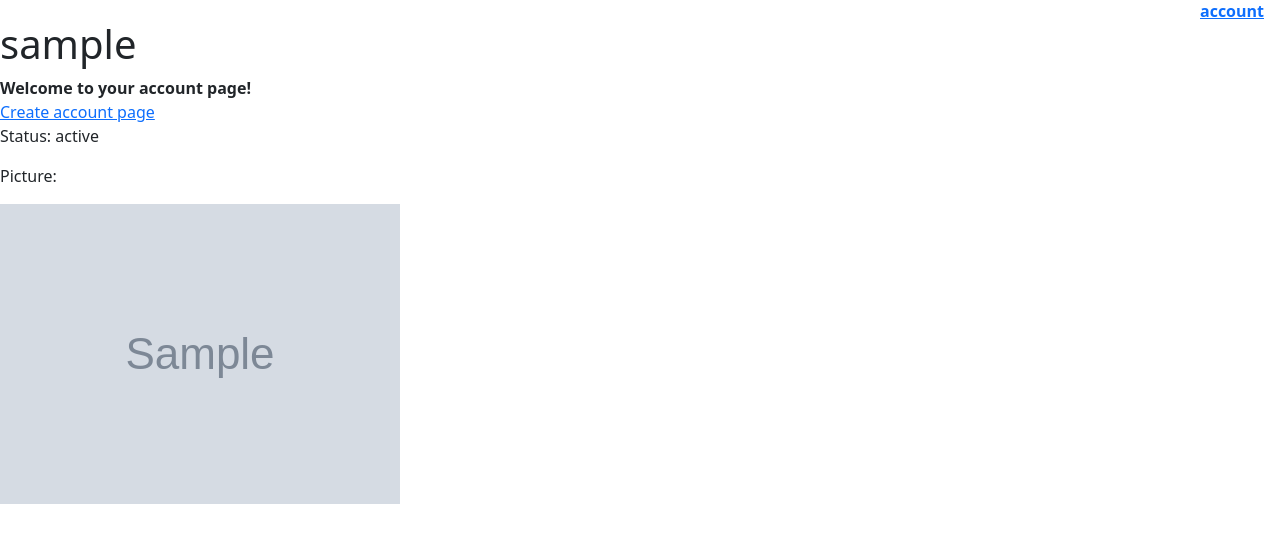
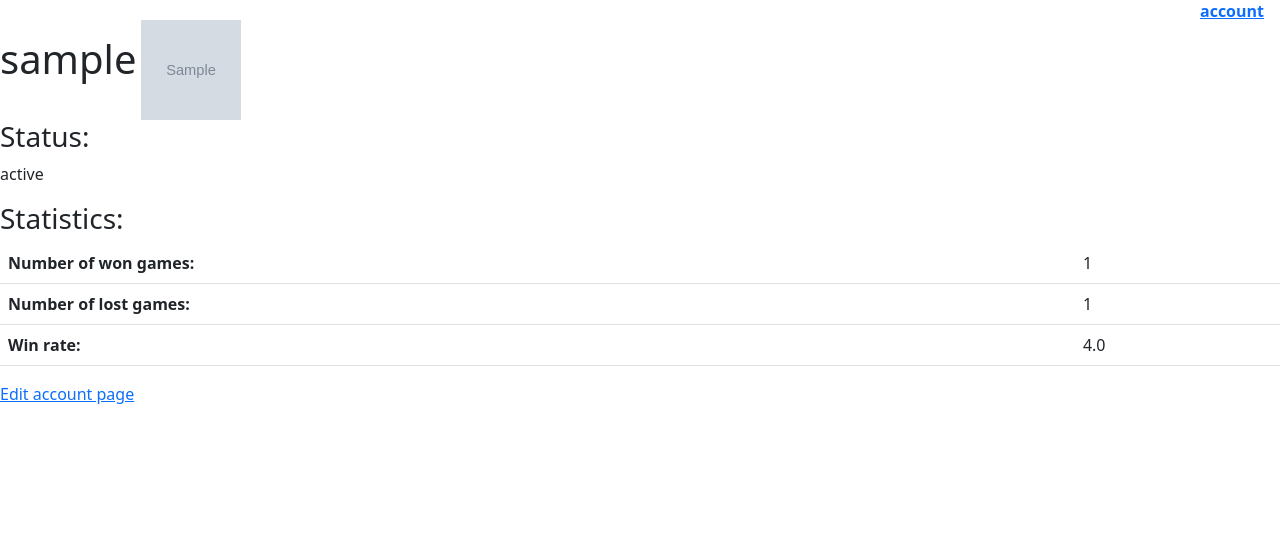
Before and after one commit to renzhexiangjiao/chess_tournament_app_project, a Django app: page /chess/accountpage/ in a window 1280 px wide. Shown: the part 94-637 px from the top of the page. Run offline with Django 3.2, Linux system fonts and the light colour scheme; a user stored in the database is signed in; tables that the repository leaves empty hold one stand-in row (values such as "Sample post"); grey boxes marked "Sample" are stand-in pictures; some libraries are stand-ins or nearby versions.

Commit message:
fixed account page editing

```diff
--- a/chess/models.py
+++ b/chess/models.py
@@ -25,6 +25,27 @@ class Game(models.Model):
     player_black = models.ForeignKey(User, on_delete=models.SET_NULL, null=True, related_name='player_black')
 
     result = models.DecimalField(max_digits=2, decimal_places=1, null=True, blank=True)
+
+    def save(self, *args, **kwargs):
+        if self.result is not None:
+            print('saving game result...')
+            accountpage_white = AccountPage.objects.get_or_create(user=self.player_white)[0]
+            accountpage_black = AccountPage.objects.get_or_create(user=self.player_black)[0]
+
+            if self.result == 1.0: # white won
+                accountpage_white.wonGame += 1
+                accountpage_black.lostGame += 1
+            elif self.result == 0.0: # black won
+                accountpage_white.lostGame += 1
+                accountpage_black.wonGame += 1
+
+            accountpage_white.winRate = accountpage_white.wonGame / (accountpage_white.wonGame + accountpage_white.lostGame)
+            accountpage_black.winRate = accountpage_black.wonGame / (accountpage_black.wonGame + accountpage_black.lostGame)
+
+            accountpage_white.save()
+            accountpage_black.save()
+
+        super(Game, self).save(*args, **kwargs)
 
     def __str__(self):
         return self.player_white.username + ' vs ' + self.player_black.username
--- a/chess/views.py
+++ b/chess/views.py
@@ -231,35 +231,19 @@ class CalendarUpdateView(View):
 
 @login_required
 def create_accountpage(request):
-    filled = False
-
     if request.method == 'POST':
-        accountpage_form = AccountPageForm(request.POST)
+        accountpage = AccountPage.objects.get_or_create(user=request.user)[0]
+        accountpage_form = AccountPageForm(request.POST, request.FILES, instance=accountpage)
 
         if accountpage_form.is_valid():
-
-            # Since we need to set the user attribute ourselves,
-            # we set commit=False. This delays saving the model
-            accountpage = accountpage_form.save(commit=False)
-            accountpage.user = request.user
-
-            if 'picture' in request.FILES:
-                accountpage.picture = request.FILES['picture']
-
-            accountpage.save()
-
-            filled = True
+            accountpage_form.save(commit=True)
+            return redirect(reverse('chess:accountpage'))
         else:
             print(accountpage_form.errors)
     else:
         accountpage_form = AccountPageForm()
 
-    if filled == True:
-        return redirect(reverse('chess:accountpage'))
-    else:
-        return render(request,
-                      'chess/create_accountpage.html',
-                      context = {'accountpage_form': accountpage_form, 'filled': filled})
+    return render(request, 'chess/create_accountpage.html', {'accountpage_form': accountpage_form})
 
 def show_accountpage(request):
     context_dict = {}
--- a/chess_tournament_app_project/urls.py
+++ b/chess_tournament_app_project/urls.py
@@ -14,14 +14,21 @@ Including another URLconf
     2. Add a URL to urlpatterns:  path('blog/', include('blog.urls'))
 """
 from django.contrib import admin
-from django.urls import path, include
+from django.urls import path, include, reverse
 from django.conf import settings
 from django.conf.urls.static import static
+from registration.backends.simple.views import RegistrationView
 from chess import views
+
+class MyRegistrationView(RegistrationView):
+    def get_success_url(self, user):
+        return reverse('chess:create_accountpage')
+
 
 urlpatterns = [
     path('', views.IndexView.as_view(), name='index'),
     path('chess/', include('chess.urls')),
     path('admin/', admin.site.urls),
+    path('accounts/register/', MyRegistrationView.as_view(), name='registration_register'),
     path('accounts/', include('registration.backends.simple.urls')),
 ] + static(settings.MEDIA_URL, document_root=settings.MEDIA_ROOT)
--- a/templates/chess/accountpage.html
+++ b/templates/chess/accountpage.html
@@ -6,17 +6,31 @@
 {% endblock %}
 
 {% block body_block %}
-<h1>{{ user.get_username }}</h1>
-
-<strong>Welcome to your account page!</strong>
-<br />
-<a href="{% url 'chess:create_accountpage' %}">Create account page</a>
-
+<label for="profile_picture"><h1>{{ user.get_username }}</h1></label>
+{% if accountpage.picture %}
+<img name="profile_picture" src="{{ MEDIA_URL }}{{accountpage.picture}} " width="100" height="100" alt="Your profile picture"/>
+{% endif %}
 <div>
-	<p>Status: {{accountpage.status}}</p>
-	<p>Picture: </p>
-	{% if accountpage.picture %}
-		<img src="{{ MEDIA_URL }}{{accountpage.picture}} " alt="Your image."/>
+	{% if accountpage.status %}
+	<h3>Status:</h3><p>{{ accountpage.status }}</p>
 	{% endif %}
+	<h3>Statistics:</h3>
+	<table class="table">
+		<tbody>
+			<tr>
+				<th scope="row">Number of won games:</th>
+				<td>{{ accountpage.wonGame }}</td>
+			</tr>
+			<tr>
+				<th scope="row">Number of lost games:</th>
+				<td>{{ accountpage.lostGame }}</td>
+			</tr>
+			<tr>
+				<th scope="row">Win rate:</th>
+				<td>{{ accountpage.winRate }}</td>
+			</tr>
+		</tbody>
+	</table>
 </div>
+<a href="{% url 'chess:create_accountpage' %}">Edit account page</a>
 {% endblock %}
--- a/templates/chess/create_accountpage.html
+++ b/templates/chess/create_accountpage.html
@@ -2,13 +2,13 @@
 {% load staticfiles %}
 
 {% block title_block %}
-	Createing account page
+	Edit account page
 {% endblock %}
 
 {% block body_block %}
 <h1>{{ user.get_username }}</h1>
 
-<strong>Createing your account page here!</strong>
+<strong>Create your account page here!</strong>
 <br />
 
 <form id="accountpage_form" method="post" action="{% url 'chess:create_accountpage'%}"
```
Also changed, not shown: 1 other file.
